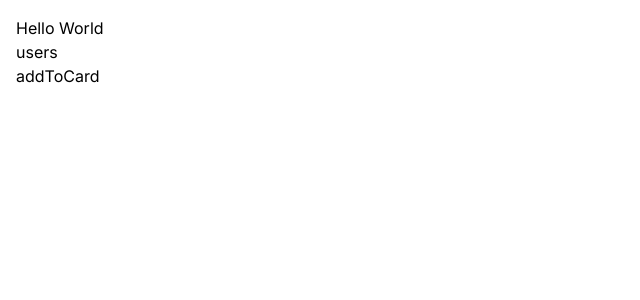
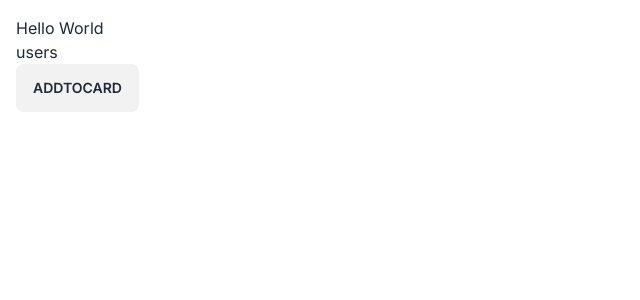
Before and after one commit to MRAlirad/next-app-ts, a Next.js app: page / in a window 1280 px wide. Shown: the top 300 px of the page, without its empty margins (0-640 px from the left). Built offline with nearby package versions, Linux system fonts and the light colour scheme.

Commit message:
install daisyUI

```diff
--- a/package.json
+++ b/package.json
@@ -21,5 +21,8 @@
     "react-dom": "18.2.0",
     "tailwindcss": "3.3.3",
     "typescript": "5.2.2"
+  },
+  "devDependencies": {
+    "daisyui": "^3.9.3"
   }
 }
--- a/tailwind.config.ts
+++ b/tailwind.config.ts
@@ -15,6 +15,6 @@ const config: Config = {
       },
     },
   },
-  plugins: [],
+  plugins: [require("daisyui")],
 }
 export default config
```
Also changed, not shown: 1 other file (tests, documents, lock files or other folders).
